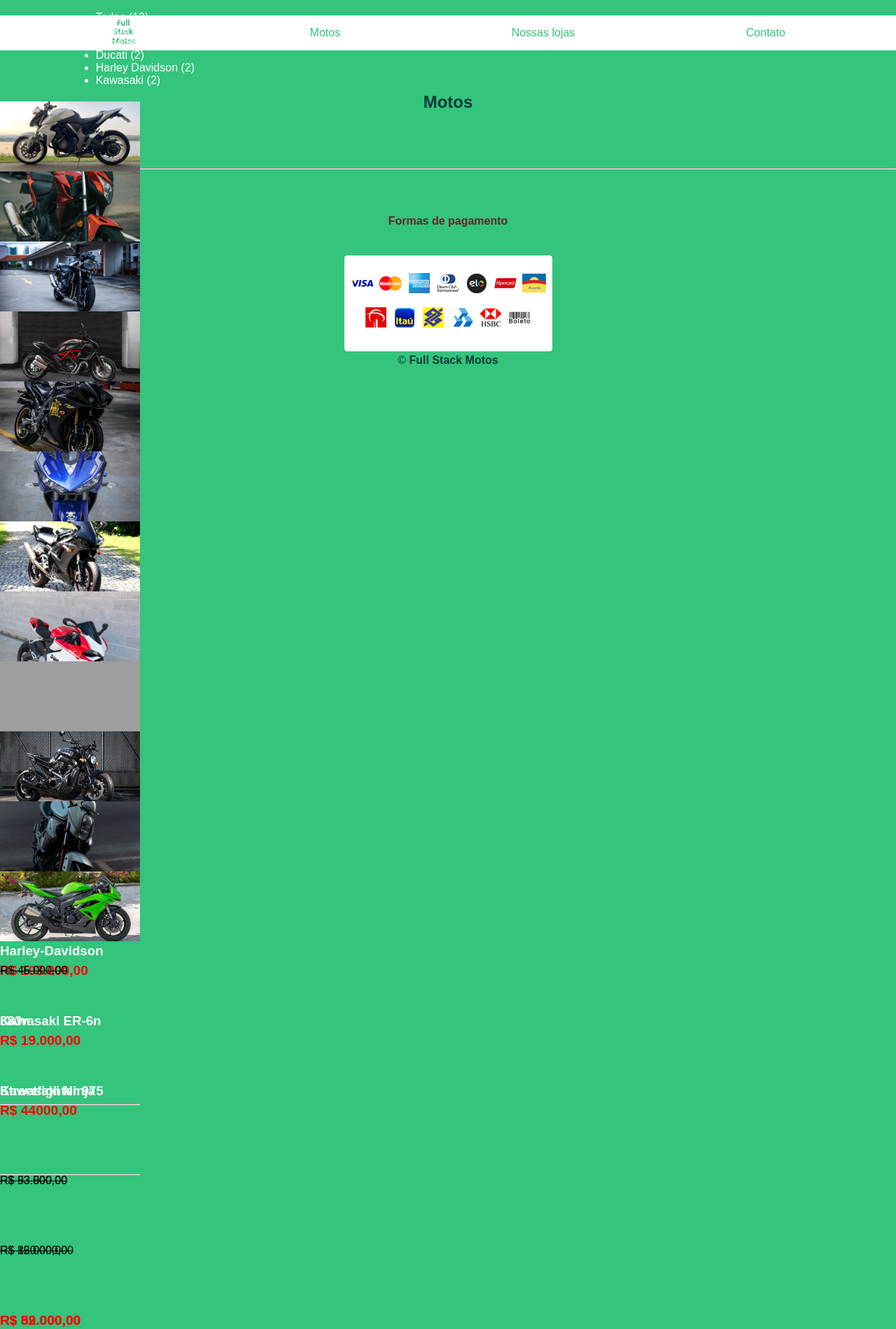
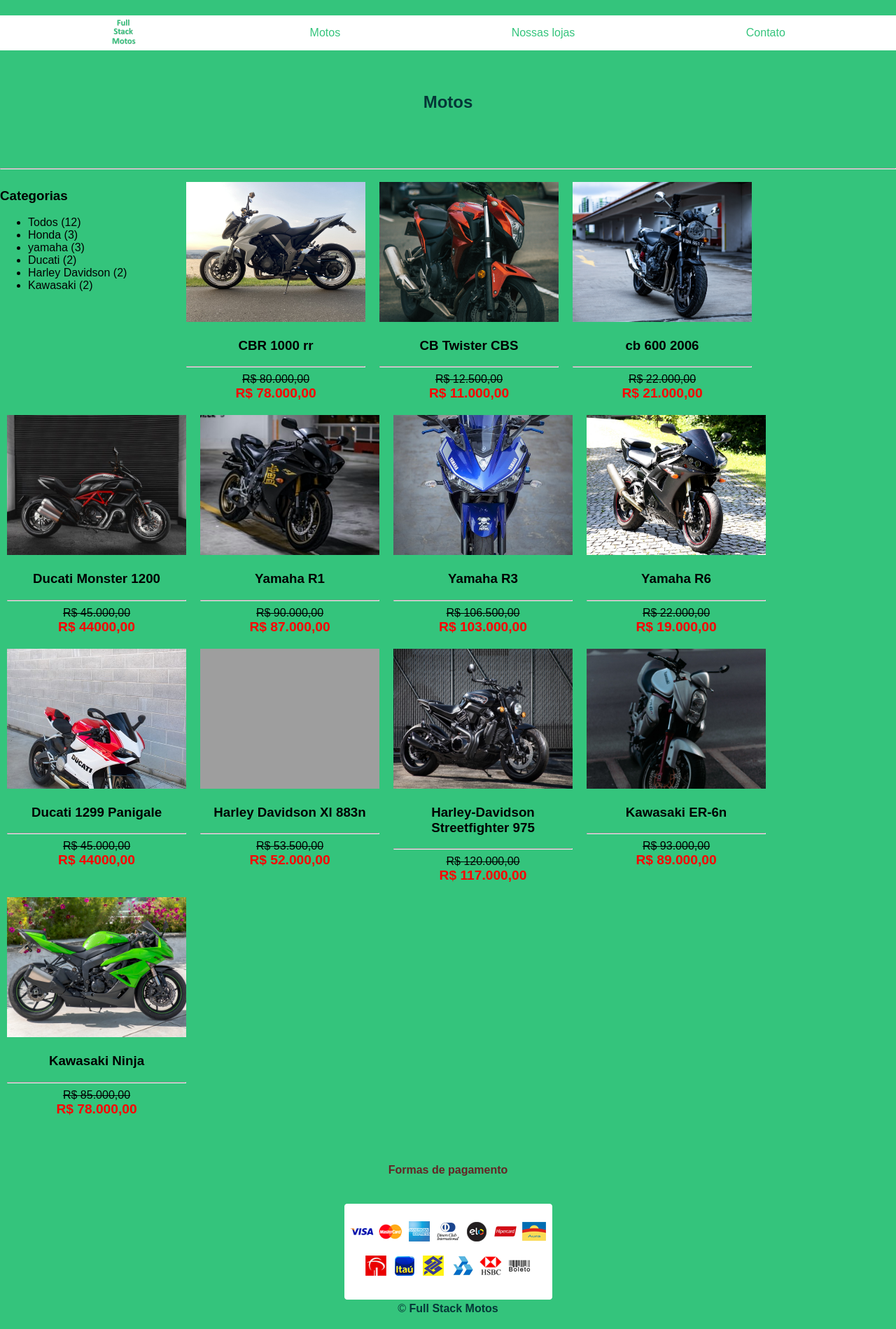
Before and after one commit to josiel5423926/projeto-php, a PHP site: page /produtos.html in a window 1280 px wide. Shown: the top 1899 px of the page at 70% size. After the commit the page ends 1875 px from the top, so only its background shows below. Run offline with PHP 8.4, Linux system fonts and the light colour scheme; grey boxes are pictures that could not be loaded.

Commit message:
corrigir css

```diff
--- a/css/estilo.css
+++ b/css/estilo.css
@@ -2,10 +2,9 @@
   background-color: white;
   font-family: Arial, Helvetica, sans-serif;
   text-align: center;
-    color: #34C47C;
+  color: #34c47c;
   margin-top: 22px;
 }
-
 
 .nav_menu ul,
 .nav_list li,
@@ -17,7 +16,7 @@
 .nav_list li,
 a {
   text-decoration: none;
-    color: #34C47C;
+  color: #34c47c;
 }
 
 .nav_list li {
@@ -27,7 +26,7 @@
 /*tabela do título*/
 body {
   font-family: Arial, Helvetica, sans-serif;
-    background-color: #34C47C;
+  background-color: #34c47c;
   margin: 0px;
   padding: 0px;
 }
@@ -48,68 +47,38 @@
   top: 25px;
 }
 
+.corpo {
+  display: flex;
+  color: white;
+}
+
+.categorias {
+  width: 20%;
+  min-width: 200px;
+}
+
 .container_produtos {
-    /* width: 200%;
   display: flex;
-    justify-content: end;*/
-    width: 100%;
-    height: 100%;
-    position: absolute;
-    top: 0;
-    left: 0;
-
+  flex-flow: row wrap;
 }
 
 .container_intens {
-    /*float: right;
-    width: 95%;
-    margin-left: 2%;
-    height: 290px;
-    margin-bottom: 20%;
-
-    width: 80%;
-    float: right;
-    display: flex;
-    flex-wrap: wrap;
-    justify-content: space-around;
-  */
-    width: 200px;
-    height: 100px;
-    line-height: 200px;
-
-
-
-
-}
-
-
-.container_intens h3 {
-    color: white;
+  width: 20%;
+  padding: 10px;
+  text-align: center;
 }
 
 .container_intens img {
-    max-width: 100%;
+  width: 100%;
+  height: 200px;
   object-fit: cover;
-    width: 120%;
-    height: 100%;
-}
-
-
-.categorias {
-    font-family: arial;
-    color: white;
-    display: flex;
-
-
 }
 
 .tb_lojas {
   width: 100%;
   color: rgb(3, 71, 71);
   text-align: center;
-
 }
-
 
 .formulário {
   align-content: center;
@@ -126,5 +95,4 @@
   display: block;
   margin-left: auto;
   margin-right: auto;
-
 }
```
Also changed, not shown: index.html (+18 -20 lines), .codesandbox/workspace.json (added). Lines whose indentation alone changed are shown as unchanged.
